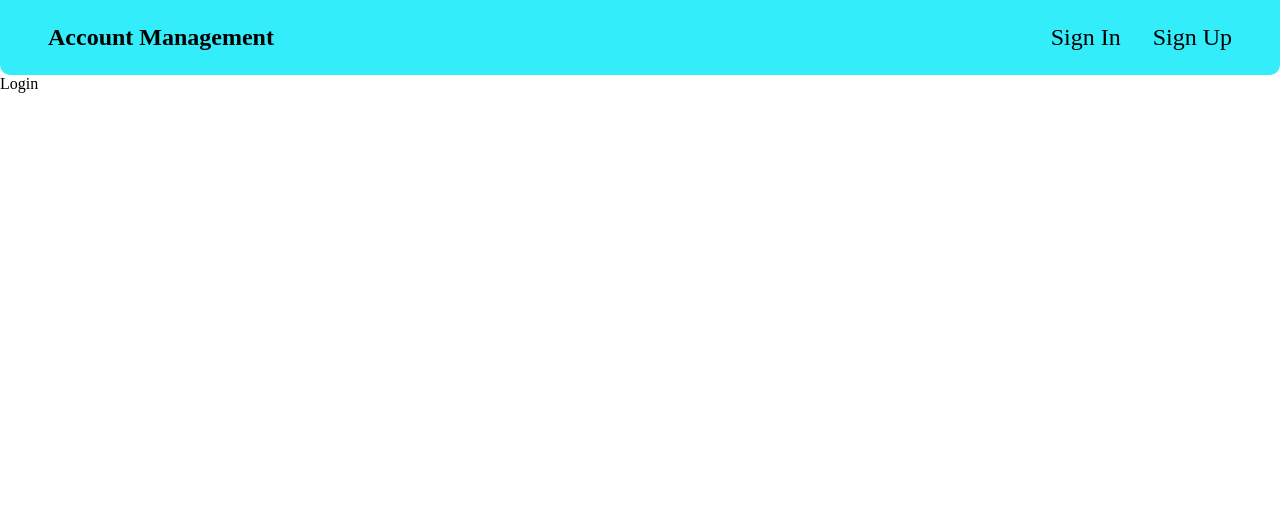
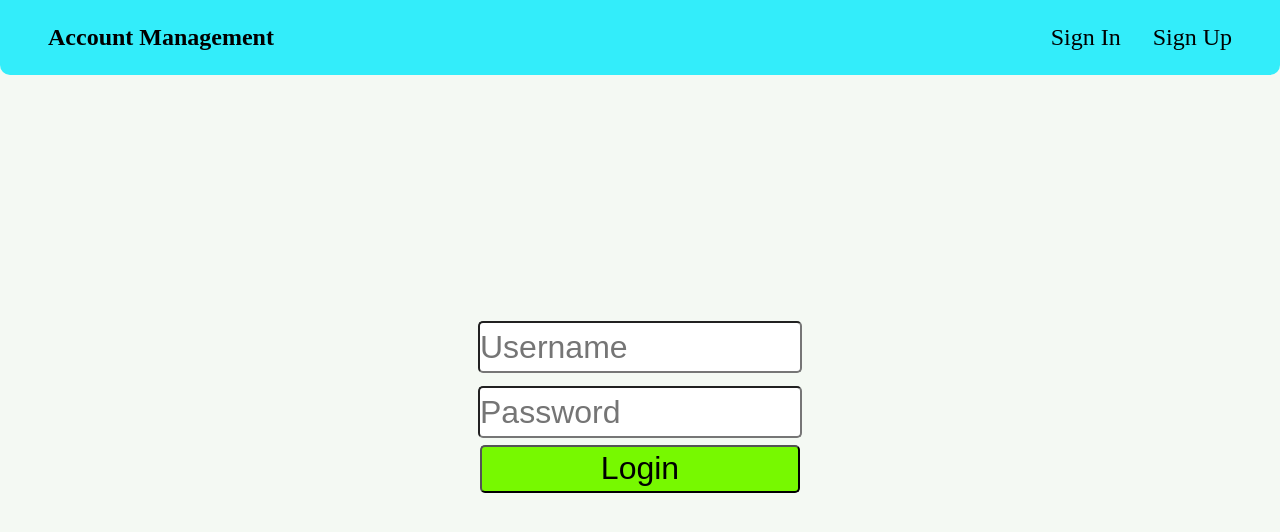
Before and after one commit to erol23/account-management, a React (Create React App) app: page /login in a window 1280 px wide. Shown: the top 532 px of the page. Built offline with nearby package versions, Linux system fonts and the light colour scheme; a web font is replaced by a local one.

Commit message:
created Login Page

```diff
--- a/src/index.css
+++ b/src/index.css
@@ -2,3 +2,7 @@
     margin: 0;
     padding: 0;
 }
+
+body{
+    background-color: #F4F9F3;
+}
--- a/src/pages/login/Login.js
+++ b/src/pages/login/Login.js
@@ -1,8 +1,24 @@
-import React from 'react'
 
-const Login = () => {
+import { useNavigate } from "react-router-dom"
+import {LoginContainer ,LoginForm, LoginInput, LoginButton} from "./Login.style"
+
+const Login = ({user, setUser}) => {
+  const navigate = useNavigate()
+
+  const handleSubmit = (e) => {
+    e.preventDefault()
+    setUser(!user)
+    navigate("/")
+  }
+
   return (
-    <div>Login</div>
+    <LoginContainer>
+      <LoginForm onSubmit={handleSubmit}>
+        <LoginInput type="text" placeholder="Username"/>
+        <LoginInput type="password" placeholder="Password"/>
+        <LoginButton type="submit">Login</LoginButton>
+      </LoginForm>
+    </LoginContainer>
   )
 }
 
--- a/src/pages/login/Login.style.js
+++ b/src/pages/login/Login.style.js
@@ -0,0 +1,34 @@
+import styled from "styled-components";
+
+export const LoginContainer = styled.div`
+  display: flex;
+  flex-direction: column;
+  justify-content: center;
+  align-items: center;
+  margin-top: 15rem;
+`;
+
+export const LoginForm = styled.form`
+  display: flex;
+  flex-direction: column;
+  align-items: center;
+`;
+
+export const LoginInput = styled.input`
+  height: 3rem;
+  font-size: 2rem;
+  width: 20rem;
+  border-radius: 5px;
+  margin: 0.4rem;
+`;
+
+export const LoginButton = styled.button`
+  height: 3rem;
+  font-size: 2rem;
+  width: 20rem;
+  border-radius: 5px;
+  background-color: #77F900;
+  :hover{
+    cursor: pointer;
+  }
+`;
--- a/src/router/AppRouter.js
+++ b/src/router/AppRouter.js
@@ -1,3 +1,4 @@
+import { useState } from "react"
 import { BrowserRouter, Routes, Route } from "react-router-dom"
 import Navbar from "../components/navbar/Navbar"
 import Home from "../pages/home/Home"
@@ -5,13 +6,17 @@ import Login from "../pages/login/Login"
 import Register from "../pages/register/Register"
 
 const AppRouter = () => {
+  const [user, setUser] = useState(false)
+
+  console.log(user)
+
   return (
     <BrowserRouter>
-        <Navbar />
+        <Navbar user={user} />
         <Routes>
             <Route path="/" element={<Home/>}/>
-            <Route path="/login" element={<Login/>}/>
-            <Route path="/register" element={<Register/>}/>
+            <Route path="/login" element={<Login user={user} setUser={setUser}/>}/>
+            <Route path="/register" element={<Register user={user} setUser={setUser}/>}/>
         </Routes>
     </BrowserRouter>
   )
```
